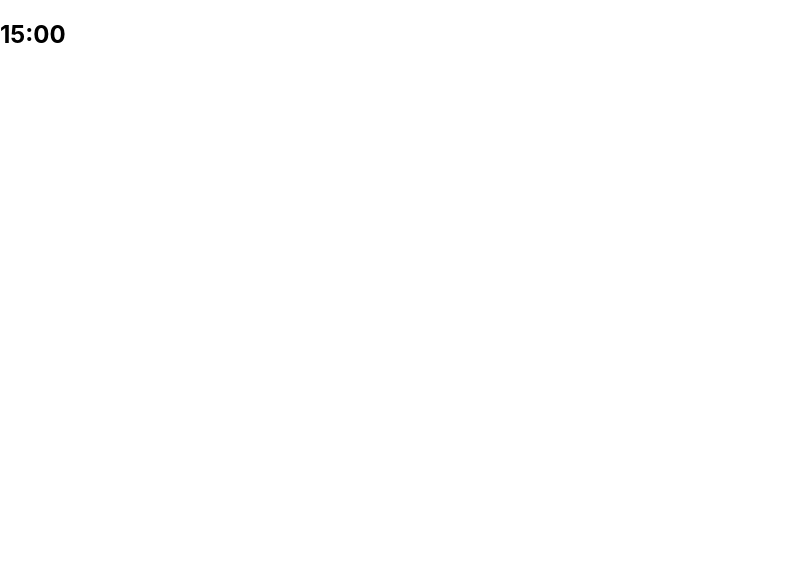
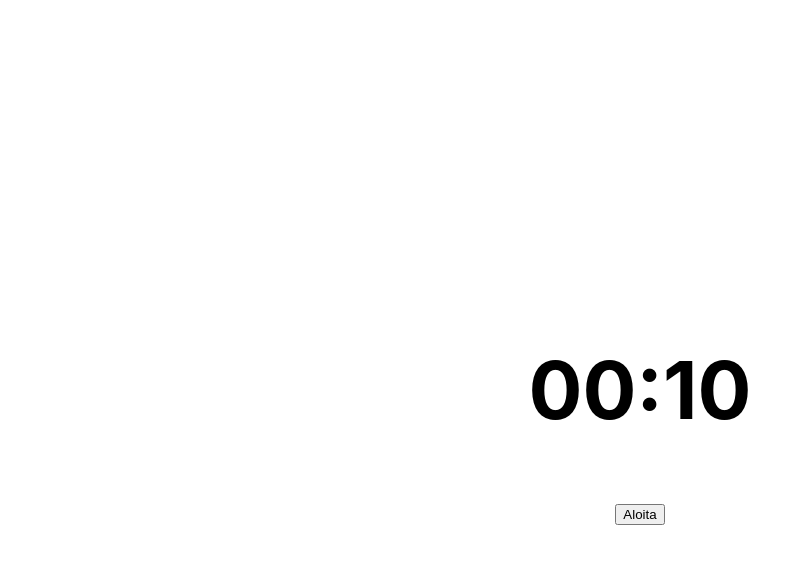
Before and after one commit to janimaenpaa/sitsigenerator-v2, a Next.js app: page /timer in a window 1280 px wide. Shown: the top 564 px of the page, without its empty margins (0-810 px from the left). Built offline with nearby package versions, Linux system fonts and the light colour scheme.

Commit message:
Add basic timer function

```diff
--- a/package.json
+++ b/package.json
@@ -11,8 +11,10 @@
   "dependencies": {
     "@mikro-orm/core": "^4.5.9",
     "@mikro-orm/postgresql": "^4.5.9",
+    "date-fns": "^2.26.0",
     "next": "11.1.2",
     "react": "17.0.2",
+    "react-countdown": "^2.3.2",
     "react-dom": "17.0.2",
     "styled-components": "^5.3.3"
   },
--- a/src/pages/timer.tsx
+++ b/src/pages/timer.tsx
@@ -1,15 +1,68 @@
-import React from 'react'
+import settings from "../settings";
+import { Timer as ITimer } from "../types";
+import { addMinutes, addSeconds } from "date-fns";
+import Countdown from "react-countdown";
+import React from "react";
 
-interface Props {
+interface Props {}
 
-}
+const setTimerText = ({ minutes, seconds }: ITimer) => {
+  if (minutes < 10 && seconds < 10) return `0${minutes}:0${seconds}`;
+  if (minutes < 10) return `0${minutes}:${seconds}`;
+  if (seconds < 10) return `${minutes}:0${seconds}`;
+  return `${minutes}:${seconds}`;
+};
+
+const calculateTimeLeft = ({ minutes, seconds }: ITimer) => {
+  const timeNow = Date.now();
+  return addSeconds(addMinutes(timeNow, minutes), seconds);
+};
+
+const renderer = ({ minutes, seconds, completed, api }: any) => {
+  if (completed) {
+    // Render a completed state
+    return <div>Completed</div>;
+  } else {
+    // Render a countdown
+    return (
+      <div
+        style={{
+          display: "flex",
+          justifyContent: "center",
+          alignItems: "center",
+          height: "100vh",
+          flexDirection: "column",
+        }}
+      >
+        <h2 style={{ fontSize: "5rem" }}>
+          {setTimerText({ minutes, seconds })}
+        </h2>
+        <button onClick={() => api.start()}>Aloita</button>
+      </div>
+    );
+  }
+};
 
 const Timer = (props: Props) => {
-    return (
-        <div>
-            <h2>15:00</h2>
-        </div>
-    )
-}
+  const { timer } = settings;
 
-export default Timer
+  if (!timer) return <div>No timer found</div>;
+
+  const countDownTo = calculateTimeLeft(timer);
+
+  return (
+    <div
+      style={{
+        display: "flex",
+        justifyContent: "center",
+        alignItems: "center",
+        height: "100vh",
+        flexDirection: "column",
+      }}
+    >
+      <Countdown date={countDownTo} renderer={renderer} autoStart={false} />
+    </div>
+  );
+};
+
+export default Timer;
--- /dev/null
+++ b/src/settings.ts
@@ -0,0 +1,18 @@
+import { Settings } from "./types";
+
+const LOREM_IPSUM =
+  "Lorem ipsum dolor sit amet, consectetur adipiscing elit, sed do eiusmod tempor incididunt ut labore et dolore magna aliqua. Ut enim ad minim veniam, quis nostrud exercitation ullamco laboris nisi ut aliquip ex ea commodo consequat. Duis aute irure dolor in reprehenderit in voluptate velit esse cillum dolore eu fugiat nulla pariatur. Excepteur sint occaecat cupidatat non proident, sunt in culpa qui officia deserunt mollit anim id est laborum.";
+
+const settings: Settings = {
+  timer: { minutes: 0, seconds: 10 },
+  punishments: [
+    { id: 1, description: "Punishment 1 " + LOREM_IPSUM, timesUsed: 0 },
+    { id: 2, description: "Punishment 2 " + LOREM_IPSUM, timesUsed: 0 },
+    { id: 3, description: "Punishment 3 " + LOREM_IPSUM, timesUsed: 0 },
+    { id: 4, description: "Punishment 4 " + LOREM_IPSUM, timesUsed: 0 },
+    { id: 5, description: "Punishment 5 " + LOREM_IPSUM, timesUsed: 0 },
+  ],
+  tables: 6,
+};
+
+export default settings;
--- /dev/null
+++ b/src/types.ts
@@ -0,0 +1,16 @@
+export type Punishment = {
+  id: number;
+  description: string;
+  timesUsed: number;
+};
+
+export type Timer = {
+  minutes: number;
+  seconds: number;
+};
+
+export type Settings = {
+  timer: Timer;
+  punishments: Punishment[];
+  tables: number;
+};
```
Also changed, not shown: 1 other file (tests, documents, lock files or other folders).
